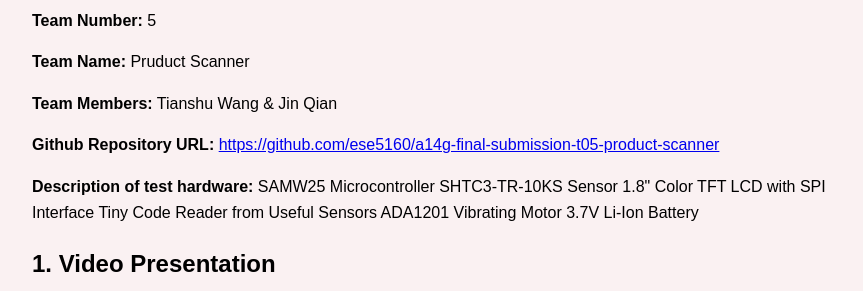
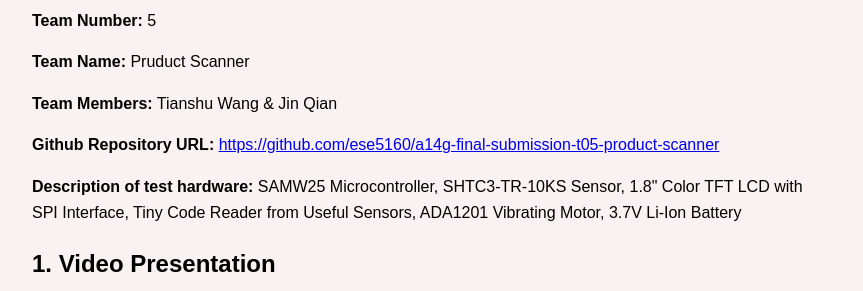
Before and after one commit to ese5160/a14g-final-submission-t05-product-scanner, a plain HTML site: page index.html in a window 1280 px wide. Shown: the part 105-396 px from the top of the page, without its empty margins (208-1071 px from the left). Drawn offline with Linux system fonts and the light colour scheme.

Commit message:
Update index.html

```diff
--- a/index.html
+++ b/index.html
@@ -32,11 +32,12 @@
   <p><strong>Team Name:</strong> Pruduct Scanner</p>
   <p><strong>Team Members:</strong> Tianshu Wang & Jin Qian</p>
   <p><strong>Github Repository URL:</strong> <a href="https://github.com/ese5160/a14g-final-submission-t05-product-scanner">https://github.com/ese5160/a14g-final-submission-t05-product-scanner</a></p>
-  <p><strong>Description of test hardware:</strong> SAMW25 Microcontroller
-         SHTC3-TR-10KS Sensor
-         1.8" Color TFT LCD with SPI Interface
-         Tiny Code Reader from Useful Sensors
-         ADA1201 Vibrating Motor
+  <p><strong>Description of test hardware:</strong>
+         SAMW25 Microcontroller,
+         SHTC3-TR-10KS Sensor,
+         1.8" Color TFT LCD with SPI Interface,
+         Tiny Code Reader from Useful Sensors,
+         ADA1201 Vibrating Motor,
          3.7V Li-Ion Battery</p>
 
   <h2>1. Video Presentation</h2>
```
